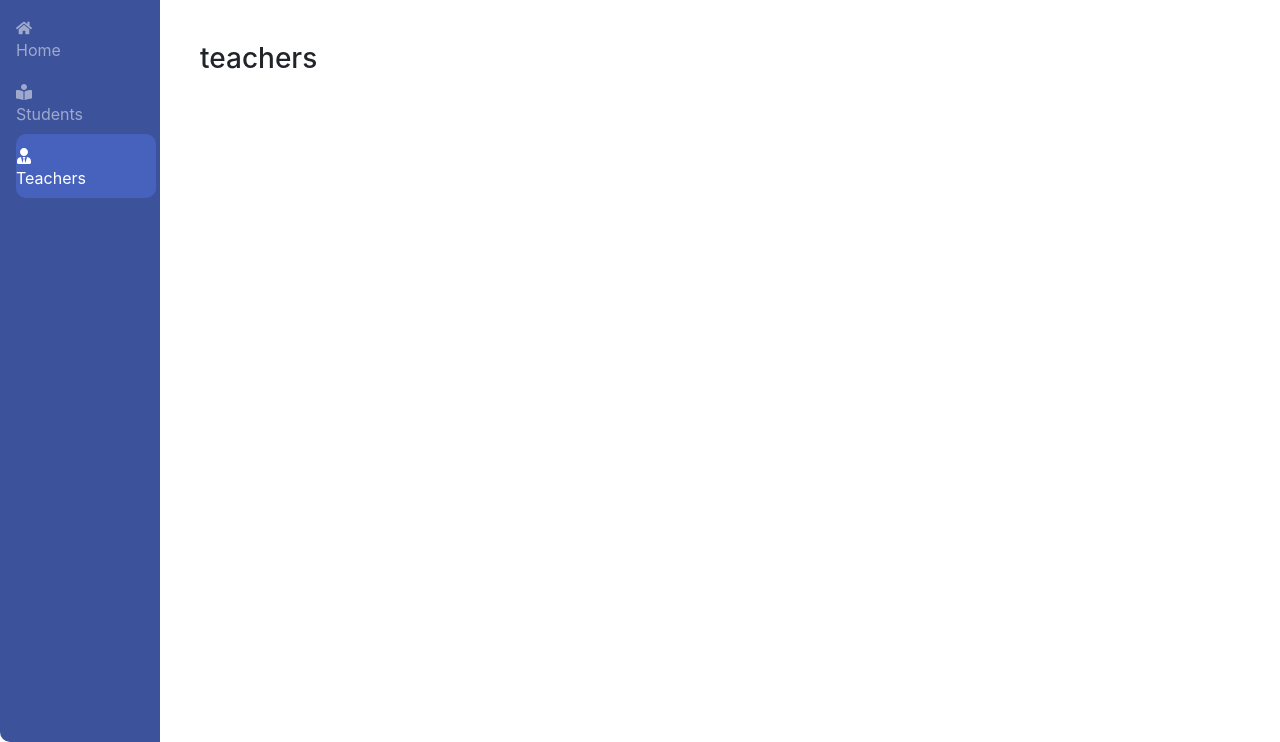
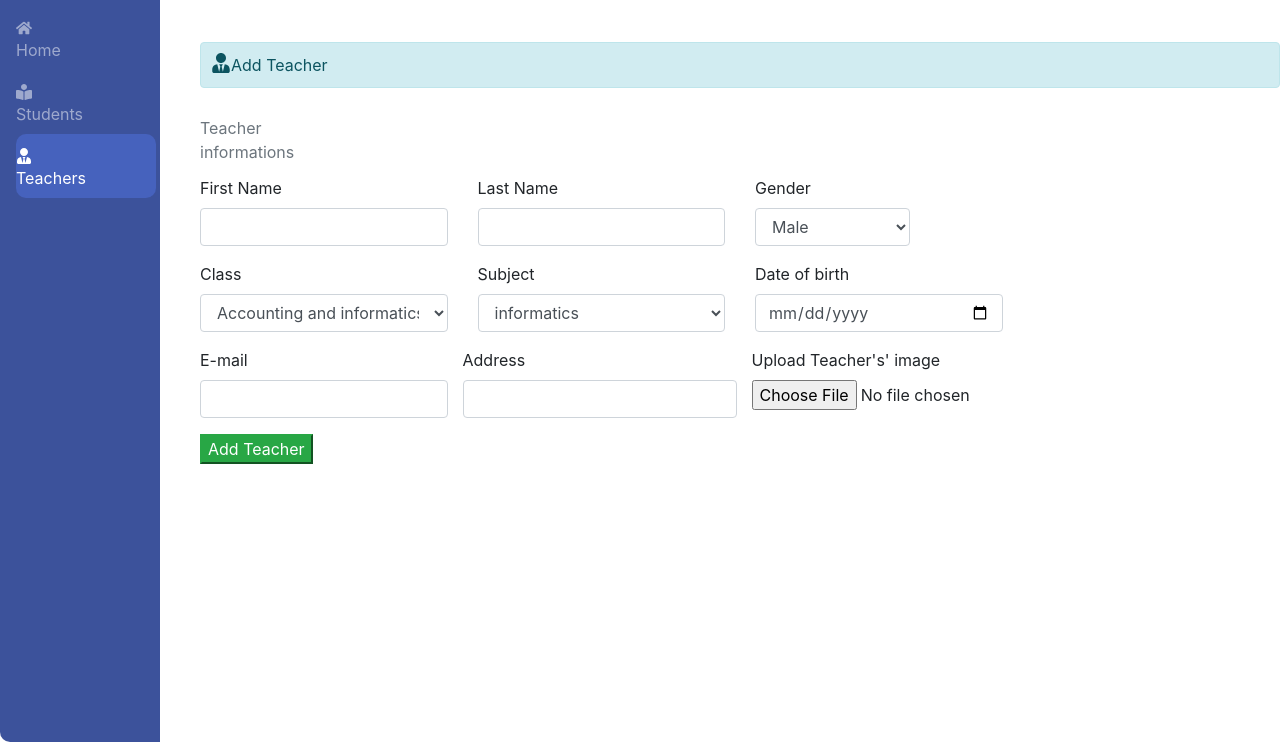
Before and after one commit to looper147/school-management-system, a React app: page /Teachers in a window 1280 px wide. Shown: the part 58-800 px from the top of the page. Built offline with nearby package versions, Linux system fonts and the light colour scheme.

Commit message:
moreee changes

```diff
--- a/src/pages/HomePage/index.css
+++ b/src/pages/HomePage/index.css
@@ -6,3 +6,13 @@
 .homeAlerts {
   display: flex;
 }
+.teacherIcon,
+.teacherLink {
+  color: #721d24;
+  opacity: 0.9;
+}
+.teacherIcon,
+.teacherLink:hover {
+  color: #721d24;
+  opacity: 1;
+}
--- a/src/pages/HomePage/index.js
+++ b/src/pages/HomePage/index.js
@@ -29,7 +29,8 @@ export default function HomePage() {
                         Total Parents<FaUserAlt size="40" />
                     </Alert>
                 </div>
-                <NavLink to="/Students" className="nav-link"><strong>Students</strong><FaBookReader size="40" /></NavLink>
+                <NavLink to="/Students" className="nav-link"><h4>Students</h4><FaBookReader size="60" /></NavLink>
+                <NavLink to="/Teachers" className="nav-link teacherLink" ><h4>Teachers</h4><FaUserTie size="60" className="teacherIcon" /></NavLink>
             </div>
         </>
     );
--- a/src/pages/StudentsPage/index.js
+++ b/src/pages/StudentsPage/index.js
@@ -1,7 +1,5 @@
 import React from "react";
 import { Form, Row, Col, Alert } from "react-bootstrap";
-//importing icons
-import { Icon } from "react-icons-kit";
 //student icon
 import { FaBookReader } from 'react-icons/fa';
 export default function StudentPage() {
@@ -124,7 +122,7 @@ export default function StudentPage() {
                         </Form.Group>
                     </Row>
                 </Form>
-                <input type="submit" value="Add student" className="btn-success" />
+                <input type="submit" value="Add Student" className="btn-success" />
             </div>
 
 
--- a/src/pages/TeachersPage/index.js
+++ b/src/pages/TeachersPage/index.js
@@ -1,9 +1,111 @@
 import React from "react";
-
+import { Form, Row, Col, Alert } from "react-bootstrap";
+//teacher icon
+import { FaUserTie } from 'react-icons/fa';
 export default function TeachersPage() {
     return (
         <>
-            <h3 className="content">teachers</h3>
+            <div className="content">
+                <Alert variant="info" style={{ width: "100%", padding: "10px" }}>
+                    <FaUserTie size="20" />Add Teacher
+                </Alert>
+                <Form>
+                    <caption>Teacher informations</caption>
+                    <Row>
+                        <Form.Group as={Col} controlId="Fn" md="3">
+                            <Form.Label>First Name</Form.Label>
+                            <Form.Control type="text" />
+                        </Form.Group>
+
+                        <Form.Group as={Col} controlId="Ln" md="3">
+                            <Form.Label>Last Name</Form.Label>
+                            <Form.Control type="text" />
+                        </Form.Group>
+                        <Form.Group as={Col} controlId="gender" md="2">
+                            <Form.Label>Gender</Form.Label>
+                            <Form.Control as="select">
+                                <option value disabled>Gender</option>
+                                <option>Male</option>
+                                <option>Female</option>
+                            </Form.Control>
+                        </Form.Group>
+
+                    </Row>
+
+
+                    <Row>
+
+                        <Form.Group as={Col} controlId="class" md="3">
+                            <Form.Label>Class</Form.Label>
+                            <Form.Control as="select">
+                                <option default value disabled>Select class</option>
+                                <option>Accounting and informatics</option>
+                                <option>Assistant Accountant</option>
+                                <option>Building electrician</option>
+                                <option>Car mechanics</option>
+                                <option>Child care</option>
+                                <option>Cook</option>
+                                <option>Computer programming and development</option>
+                                <option>Decor</option>
+                                <option>Electronics</option>
+                                <option>General electricity</option>
+                                <option>Graphic design</option>
+                                <option>Heating,ventilating and air conditioning</option>
+                                <option>Health observer</option>
+                                <option>Hotel</option>
+                                <option>Nurse</option>
+                                <option>Nurse aide</option>
+                                <option>Sale and commercial relations</option>
+                            </Form.Control>
+                        </Form.Group>
+                        <Form.Group as={Col} controlId="class" md="3">
+                            <Form.Label>Subject</Form.Label>
+                            <Form.Control as="select">
+                                <option default value disabled>Select class</option>
+                                <option>informatics</option>
+                                <option>Accountant</option>
+                                <option>electricity</option>
+                                <option>mechanics</option>
+                                <option>Child care</option>
+                                <option>Cooking</option>
+                                <option>Computer programming and development</option>
+                                <option>Decor</option>
+                                <option>Electronics</option>
+                                <option>General electricity</option>
+                                <option>Graphic design</option>
+                                <option>Heating,ventilating and air conditioning</option>
+                                <option>Health observer</option>
+                                <option>Hotel</option>
+                                <option>Nurse</option>
+                                <option>Nurse aide</option>
+                                <option>Sale and commercial relations</option>
+                            </Form.Control>
+                        </Form.Group>
+                        <Form.Group as={Col} controlId="birthday" md="3">
+                            <Form.Label>Date of birth</Form.Label>
+                            <Form.Control type="date" />
+                        </Form.Group>
+
+                    </Row>
+                    <Row>
+                        <Form.Group as={Col} controlId="email" md="3">
+                            <Form.Label>E-mail</Form.Label>
+                            <Form.Control type="email" />
+                        </Form.Group>
+                        <Form.Group controlId="address" md="3">
+                            <Form.Label>Address</Form.Label>
+                            <Form.Control type="text" />
+                        </Form.Group>
+                        <Col>
+                            <Form.Group controlId="teacherImage">
+                                <Form.Label>Upload Teacher's' image</Form.Label>
+                                <Form.Control type="file" />
+                            </Form.Group>
+                        </Col>
+                    </Row>
+                </Form>
+                <input type="submit" className="btn-success" value="Add Teacher" />
+            </div>
         </>
     )
 }
```
